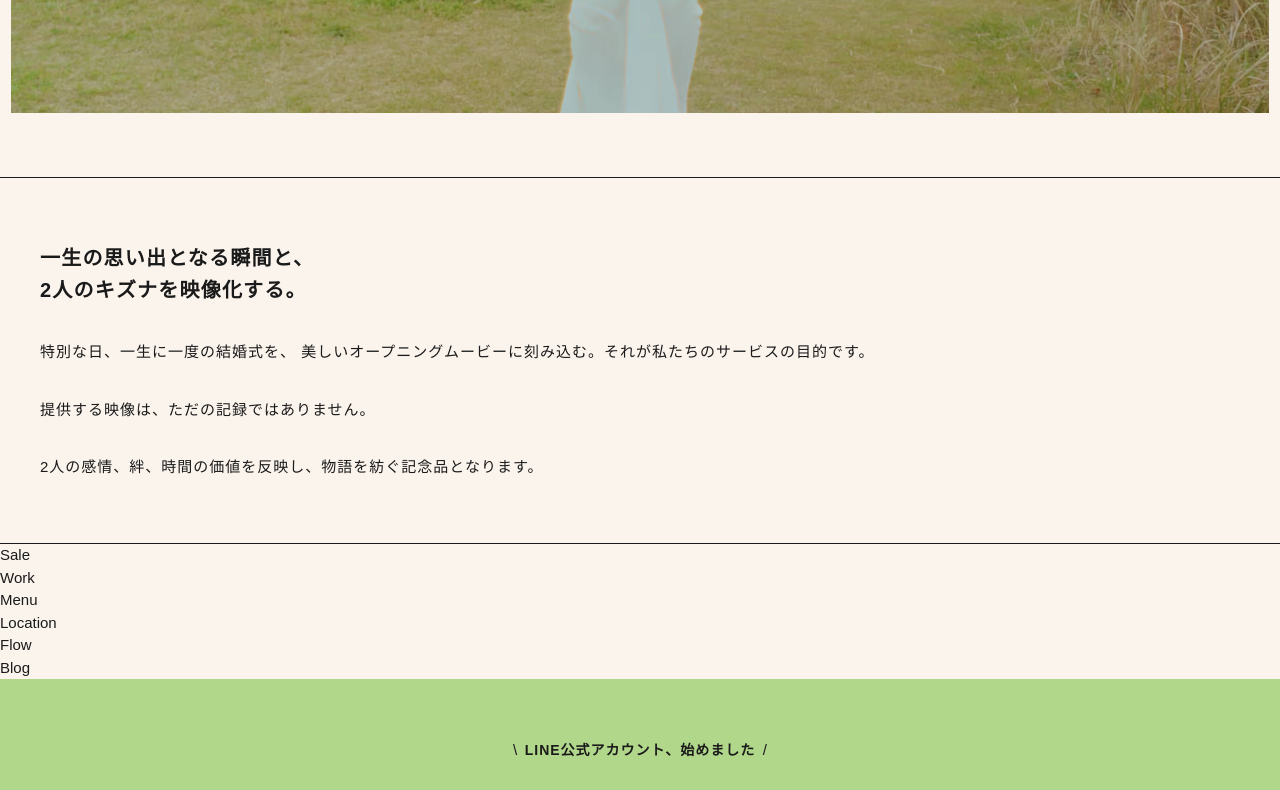
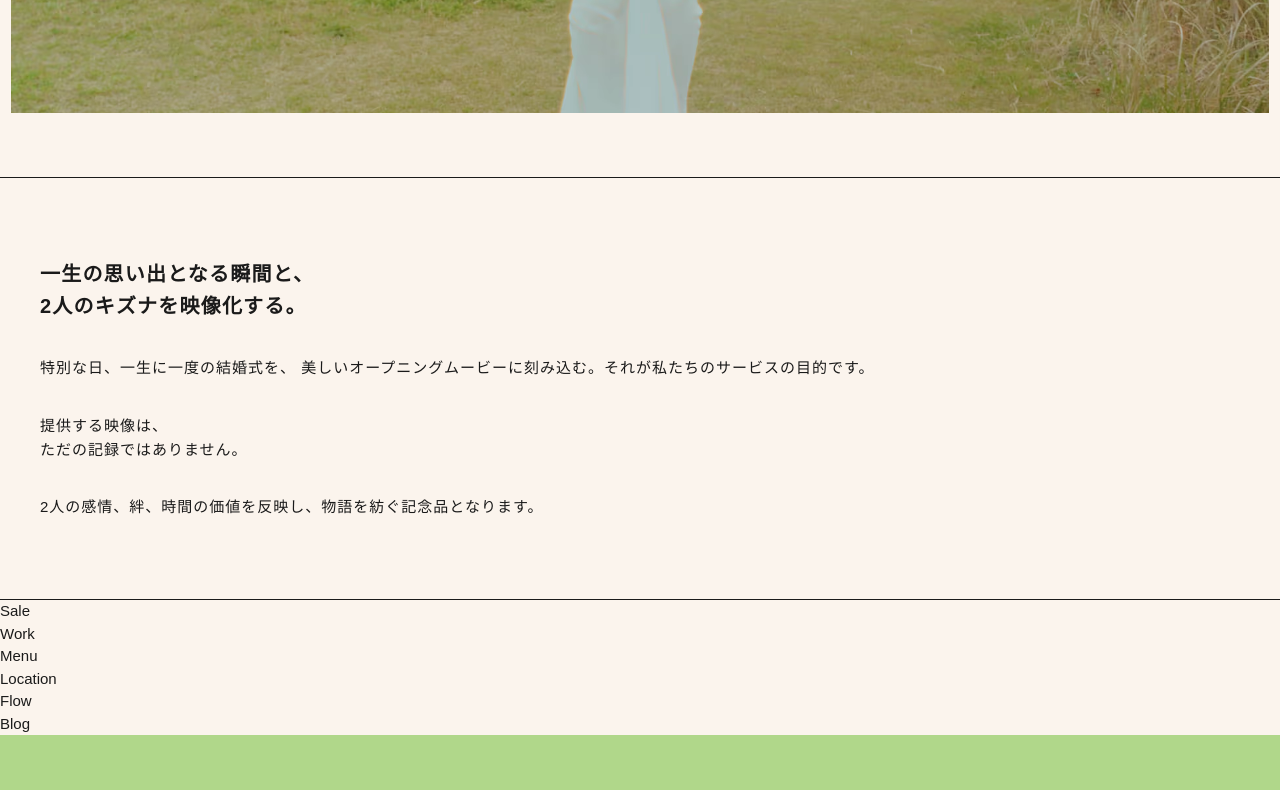
Before and after one commit to tomoya-okuda/kizuna-films, a Next.js app: page / in a window 1280 px wide. Shown: the part 484-1274 px from the top of the page. Built offline with nearby package versions, Linux system fonts and the light colour scheme.

Commit message:
Message CSS修正

```diff
--- a/src/components/layout/Page/Top/Message.tsx
+++ b/src/components/layout/Page/Top/Message.tsx
@@ -2,7 +2,7 @@ type Props = {};
 
 function Message({}: Props) {
   return (
-    <div className="border-b-black100 flex flex-col gap-9 py-[64px] px-[40px]">
+    <div className="border-b-black100 flex flex-col gap-9 py-[80px] px-[40px]">
       <h2>
         一生の思い出となる瞬間と、<br></br> 2人のキズナを映像化する。
       </h2>
@@ -10,7 +10,9 @@ function Message({}: Props) {
         特別な日、一生に一度の結婚式を、
         美しいオープニングムービーに刻み込む。それが私たちのサービスの目的です。
       </p>
-      <p>提供する映像は、ただの記録ではありません。</p>
+      <p>
+        提供する映像は、<br></br>ただの記録ではありません。
+      </p>
       <p>2人の感情、絆、時間の価値を反映し、物語を紡ぐ記念品となります。</p>
     </div>
   );
```
